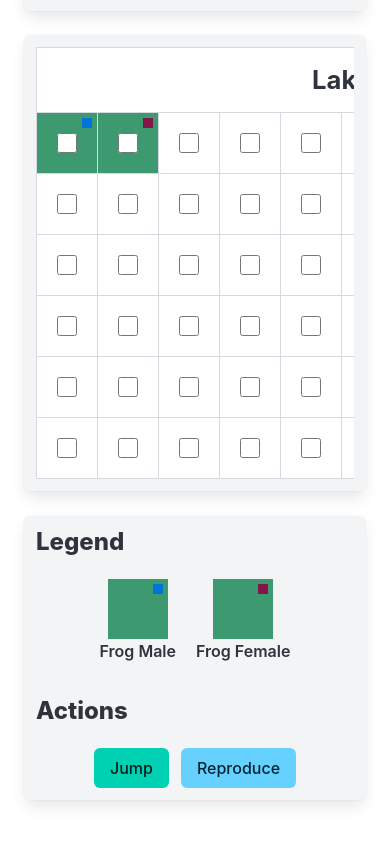
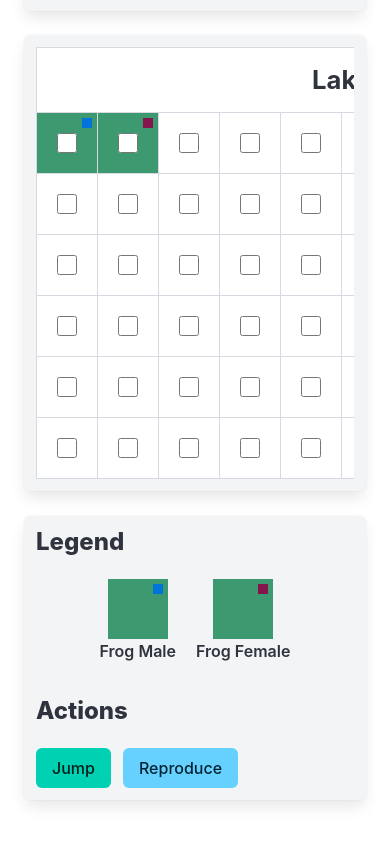
Before and after one commit to DLQuake/pragmagotech_zadanie_testowe, a React (Vite) app: page / in a window 390 px wide. Shown: the part 1109-1953 px from the top of the page. Built offline with nearby package versions, Linux system fonts and the light colour scheme.

Commit message:
Update Component Controls

```diff
--- /dev/null
+++ b/src/components/Controls/Controls.css
@@ -0,0 +1,9 @@
+.buttons {
+    justify-content: center !important;
+}
+
+@media only screen and (max-width: 768px) {
+    .buttons {
+        justify-content: flex-start !important;
+    }
+}
--- a/src/components/Controls/Controls.jsx
+++ b/src/components/Controls/Controls.jsx
@@ -1,8 +1,10 @@
+import "./Controls.css"
+
 const Controls = ({ onJump, onReproduce }) => {
     return (
         <div className="mt-5">
             <h3 className="title is-size-4">Actions</h3>
-            <div className="buttons is-centered">
+            <div className="buttons">
                 <button className="button is-primary" onClick={onJump}>Jump</button>
                 <button className="button is-info" onClick={onReproduce}>Reproduce</button>
             </div>
```
